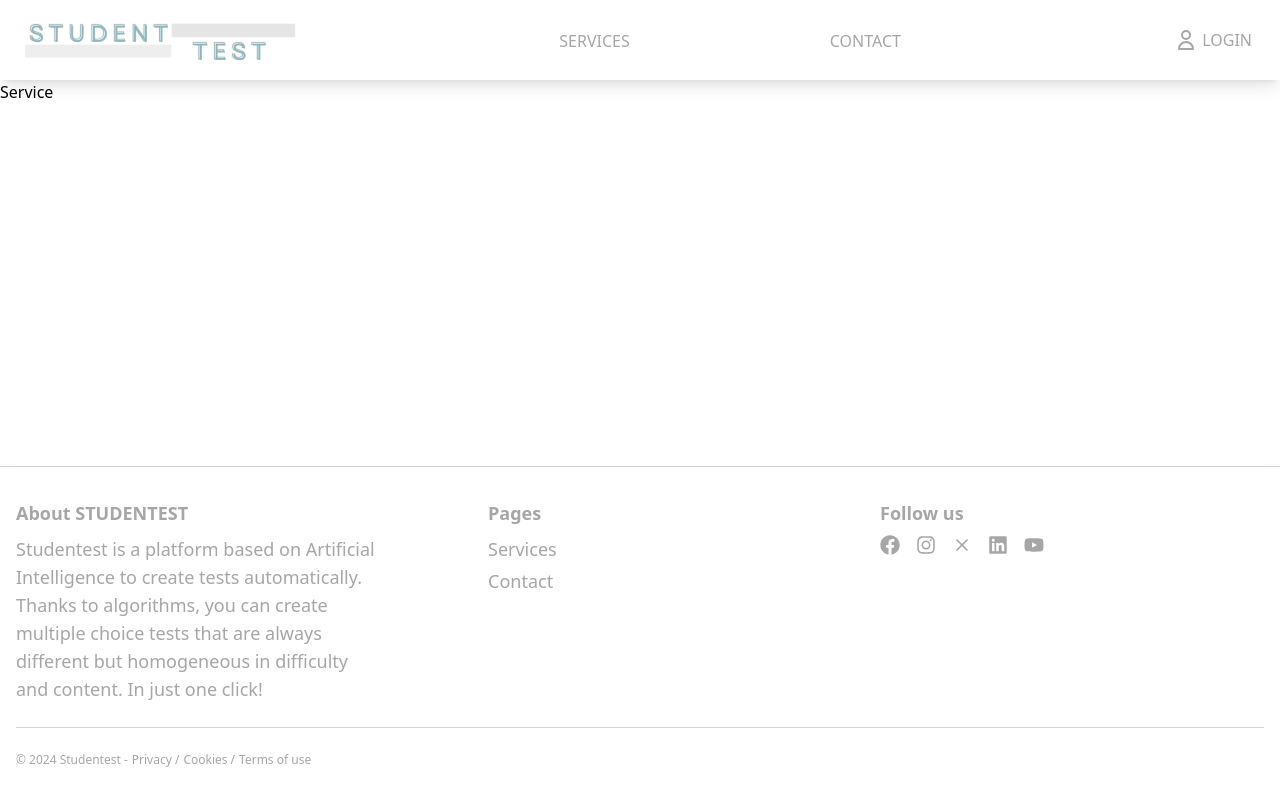
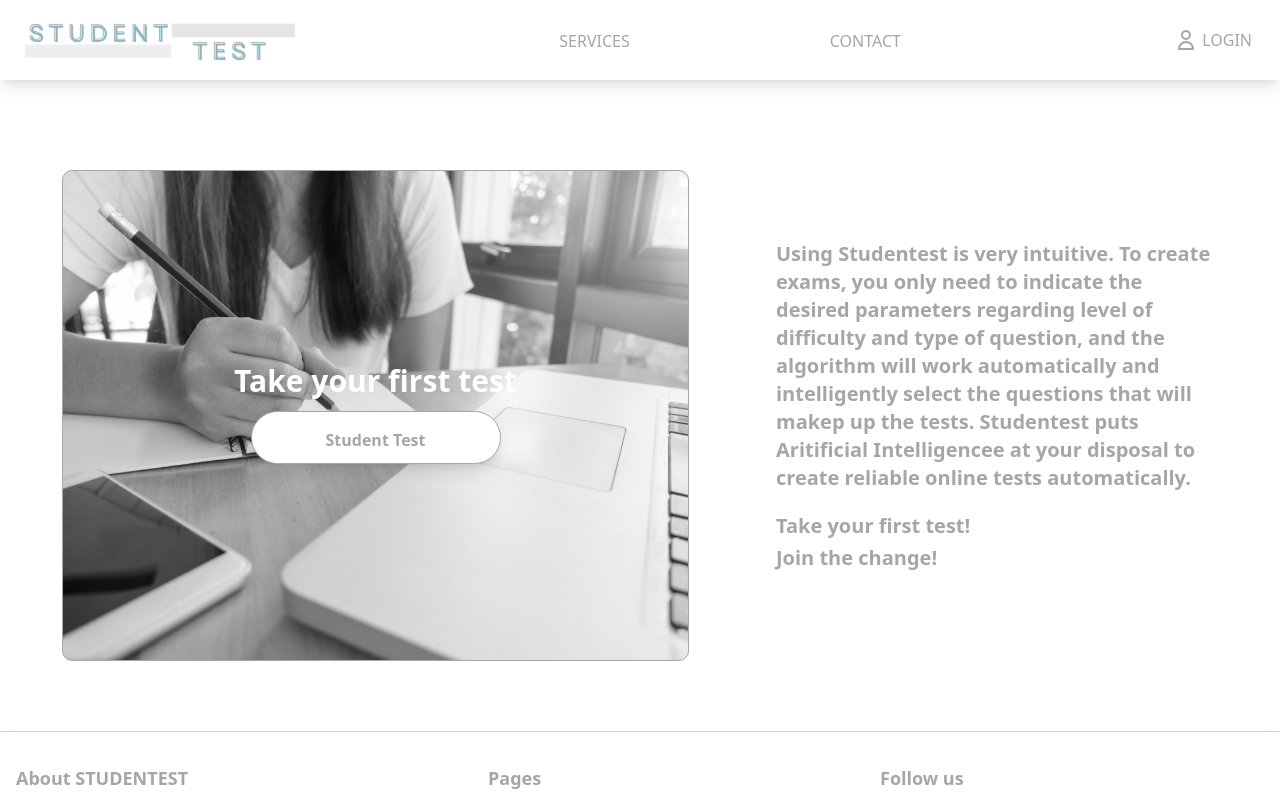
Before and after one commit to pilimuino/Studentest, a React (Vite) app: page /service in a window 1280 px wide. Shown: the top 798 px of the page. Built offline with nearby package versions, Linux system fonts and the light colour scheme; a web font is replaced by a local one.

Commit message:
Developt Services view

```diff
--- a/src/pages/Service.jsx
+++ b/src/pages/Service.jsx
@@ -1,10 +1,55 @@
 import React from 'react'
-
+import foto2 from '@/assets/images/foto2.jpeg'
+import Button from '@/components/button/Button'
 
 const Service = () => {
     return (
-        <div>
-            <h1>Service</h1>
+        <div className="flex flex-col md:flex-row md:items-strech ml-4 md:ml-8 md:gap-12 mb-6 md:mb-10 md:mt-10">
+            <div className="md:w-1/2 flex flex-col md:mt-5 mr-4 md:mr-10">
+                <div data-testid="service-background"
+                    style={{
+                        backgroundImage: `url(${foto2})`,
+                        backgroundSize: 'cover',
+                        backgroundPosition: 'center',
+                        width: '627px',
+                        height: '491px',
+                        borderRadius: '10px',
+                        border: '1px solid #a6a6a6',
+                        display: 'flex',
+                        justifyContent: 'center',
+                        alignItems: 'center',
+                        position: 'relative',
+                        overflow: 'hidden',
+                        paddingTop: '50px',
+                        paddingBottom: '55px',
+                        paddingLeft: '20px',
+                        paddingRight: '20px',
+                        margin: '30px'
+                    }} >
+                    <div className="container mx-auto px-10 py-48">
+                    <div className="relative z-10 text-center">
+                        <h1 className="text-3xl font-bold text-white mb-3">
+                            Take your first test
+                        </h1>
+                        <Button />
+                    </div>
+                    </div>
+                </div>
+
+            </div>
+            <div className="md:w-1/2 flex flex-col md:mt-20 mr-4 md:mr-10">
+                <p className='text-l font-semibold ml-6 md:ml-8 text-xl md:mt-10 mr-4 md:mr-6 text-[#a6a6a6]'>
+                    Using Studentest is very intuitive. To create exams, you only need to indicate the desired parameters regarding level of difficulty and type of question, and the algorithm will work automatically and intelligently select the questions that will makep up the tests.
+                    Studentest puts Aritificial Intelligencee at your disposal to create reliable online tests automatically.
+                </p>
+                <p className='text-l font-bold ml-6 md:ml-8 text-xl md:mt-5 mr-4 md:mr-4 text-[#a6a6a6]'>
+                    Take your first test!
+                </p>
+                <p className='text-l font-bold ml-4 md:ml-8 md:mt-1 text-xl text-[#a6a6a6]'>
+                    Join the change!
+                </p>
+
+            </div>
         </div>
     )
 }
```
